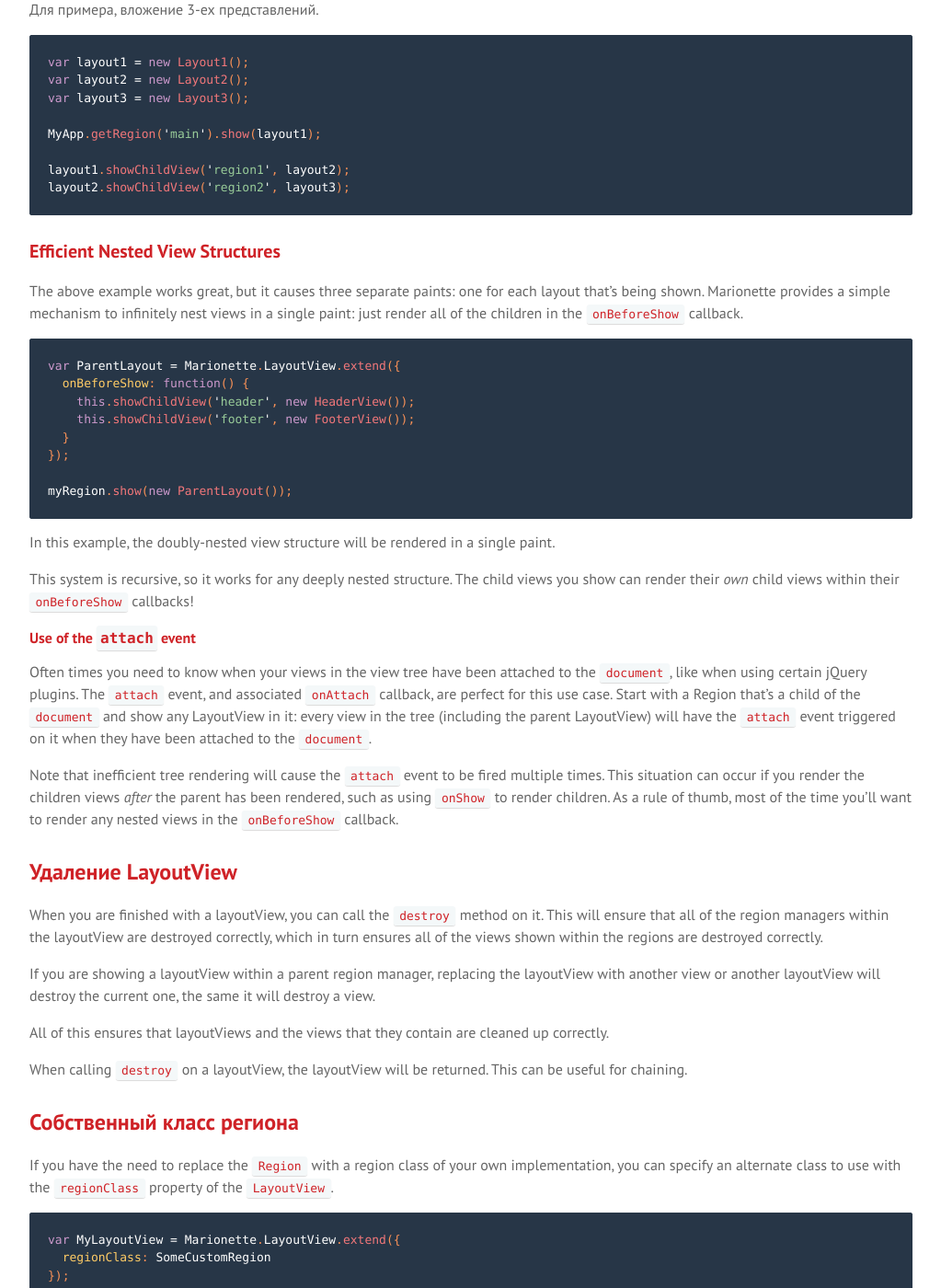
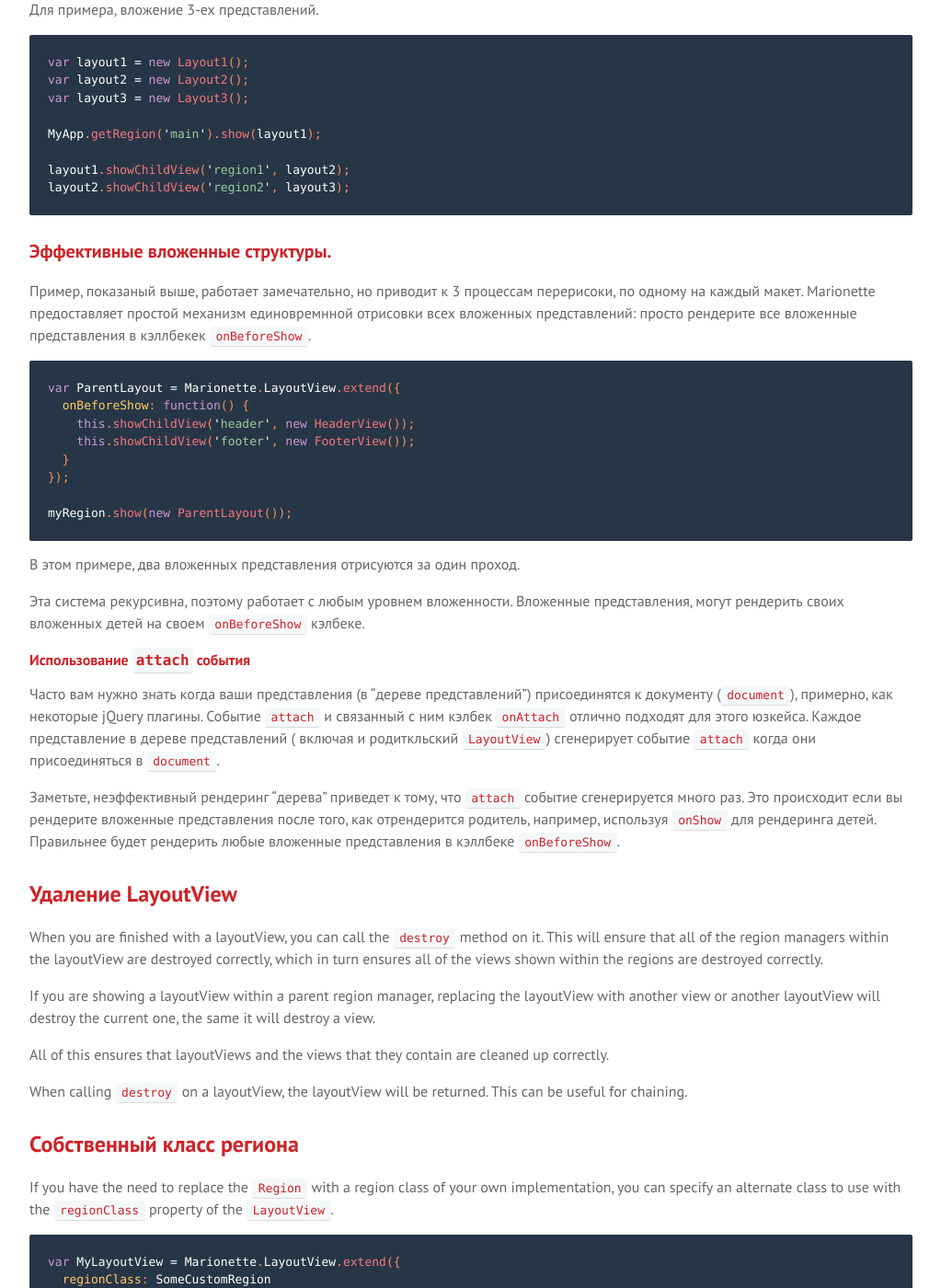
Before and after one commit to sadcitizen/marionettejs.ru, a Jekyll site: the page built from _posts/2014-05-01-layoutview.md, in a window 1280 px wide and 1400 px high, scrolled down 6111 px. Shown: the whole window at 92% size, without its empty margins (128-1151 px from the left). Built offline with Jekyll 4.4.1, drawn with Linux system fonts in a browser that asks for light colours; some web fonts are replaced; Markdown is read by kramdown in place of the engine named in the settings.

Commit message:
marionette.layoutview.md продолжение

````diff
--- a/_includes/translation/ru/marionette.layoutview.md
+++ b/_includes/translation/ru/marionette.layoutview.md
@@ -298,11 +298,11 @@ layout1.showChildView('region1', layout2);
 layout2.showChildView('region2', layout3);
 ```
 
-### Efficient Nested View Structures
+### Эффективные вложенные структуры.
 
-The above example works great, but it causes three separate paints: one for each layout that's being
-shown. Marionette provides a simple mechanism to infinitely nest views in a single paint: just render all
-of the children in the `onBeforeShow` callback.
+Пример, показаный выше, работает замечательно, но приводит к 3 процессам перерисоки, по одному на каждый макет.
+Marionette предоставляет простой механизм единовремнной отрисовки всех вложенных представлений: просто рендерите все
+вложенные представления  в кэллбекек `onBeforeShow`.
 
 ```js
 var ParentLayout = Marionette.LayoutView.extend({
@@ -315,23 +315,21 @@ var ParentLayout = Marionette.LayoutView.extend({
 myRegion.show(new ParentLayout());
 ```
 
-In this example, the doubly-nested view structure will be rendered in a single paint.
+В этом примере, два вложенных представления отрисуются за один проход.
 
-This system is recursive, so it works for any deeply nested structure. The child views
-you show can render their *own* child views within their `onBeforeShow` callbacks!
+Эта система рекурсивна, поэтому работает с любым уровнем вложенности. Вложенные представления, могут  рендерить своих
+вложенных детей на своем `onBeforeShow` кэлбеке.
 
-#### Use of the `attach` event
+#### Использование `attach` события
 
-Often times you need to know when your views in the view tree have been attached to the `document`,
-like when using certain jQuery plugins. The `attach` event, and associated `onAttach` callback, are perfect for this
-use case. Start with a Region that's a child of the `document` and show any LayoutView in it: every view in the tree
-(including the parent LayoutView) will have the `attach` event triggered on it when they have been
-attached to the `document`.
+Часто вам нужно знать когда ваши представления (в "дереве представлений") присоединятся к документу (`document`),
+примерно, как некоторые jQuery плагины. Событие `attach` и связанный с ним кэлбек `onAttach` отлично подходят для этого
+юзкейса. Каждое представление в дереве представлений ( включая и родиткльский `LayoutView`) сгенерирует событие `attach`
+когда они присоединяться в `document`.
 
-Note that inefficient tree rendering will cause the `attach` event to be fired multiple times. This
-situation can occur if you render the children views *after* the parent has been rendered, such as using
-`onShow` to render children. As a rule of thumb, most of the time you'll want to render any nested views in
-the `onBeforeShow` callback.
+Заметьте, неэффективный рендеринг "дерева" приведет к тому, что `attach` событие сгенерируется много раз. Это происходит
+если вы рендерите вложенные представления после того, как отрендерится родитель, например, используя `onShow` для рендеринга детей.
+Правильнее будет рендерить любые вложенные представления в кэллбеке `onBeforeShow`.
 
 ## <a name="destroying-a-layoutview"></a> Удаление LayoutView
 
````
